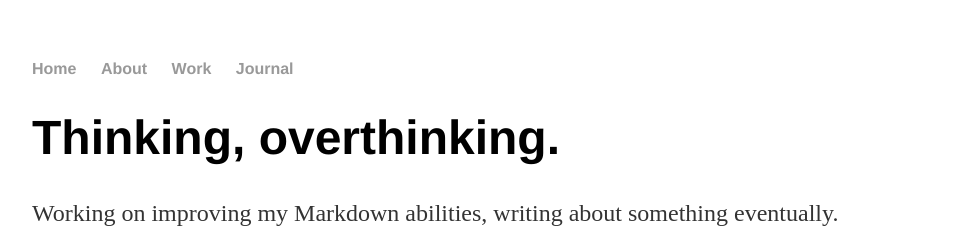
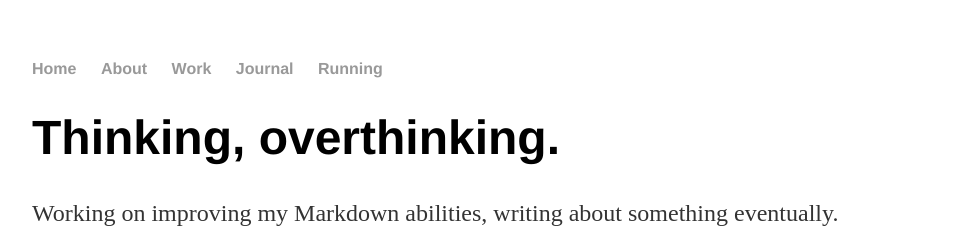
Before and after one commit to zoeakind/zoeakind.github.io, a Jekyll site: the page built from index.html, in a window 1280 px wide. Shown: the top 252 px of the page, without its empty margins (160-1119 px from the left). Built offline with Jekyll 4.4.1, drawn with Linux system fonts in a browser that asks for light colours.

Commit message:
Update default.html

```diff
--- a/_layouts/default.html
+++ b/_layouts/default.html
@@ -12,6 +12,7 @@
 		        	<li><a href="/about">About</a></li>
 	        		<li><a href="/work">Work</a></li>
 	        		<li><a href="/journal">Journal</a></li>
+				<li><a href="/run">Running</a></li>
 	    		</ul>
 			</nav>
 			<div class="container">
```
